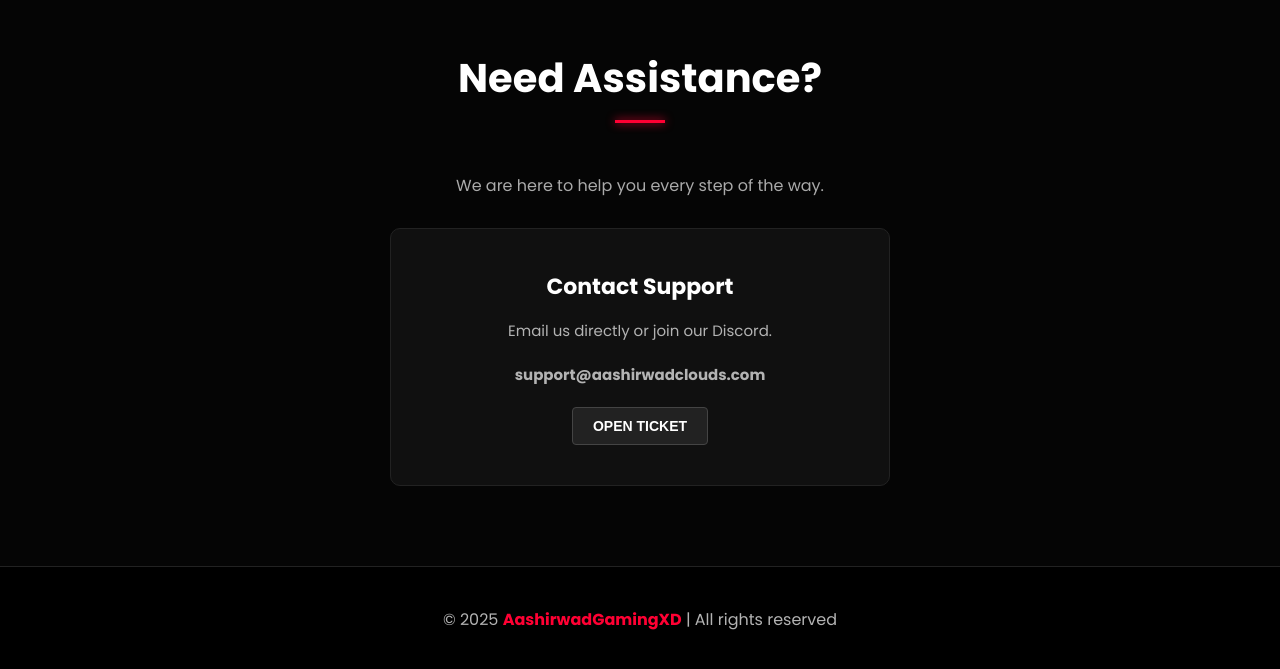
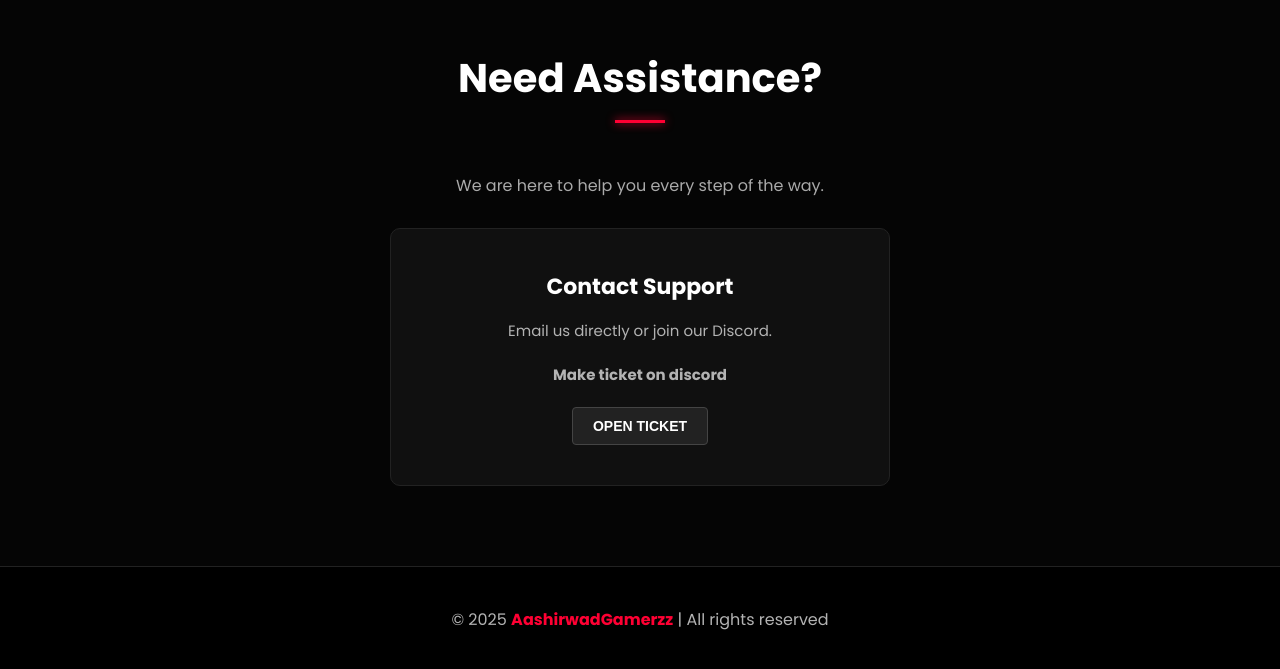
Before and after one commit to AASHIRWADGAMINGXD/ReptideHosting, a plain HTML site: page index.html in a window 1280 px wide. Shown: the part 2225-2894 px from the top of the page. Drawn offline with Linux system fonts and the light colour scheme.

Commit message:
Update contact information and footer name

```diff
--- a/index.html
+++ b/index.html
@@ -427,13 +427,13 @@
     <div class="card" style="max-width: 500px; margin: 0 auto;">
       <h3>Contact Support</h3>
       <p>Email us directly or join our Discord.</p>
-      <p><strong>support@aashirwadclouds.com</strong></p>
+      <p><strong>Make ticket on discord</strong></p>
       <button class="btn-glow" style="font-size: 14px; padding: 10px 20px;">Open Ticket</button>
     </div>
   </section>
 
   <footer>
-    <p>&copy; 2025 <strong>AashirwadGamingXD</strong> | All rights reserved</p>
+    <p>&copy; 2025 <strong>AashirwadGamerzz</strong> | All rights reserved</p>
   </footer>
 
   <script>
```
